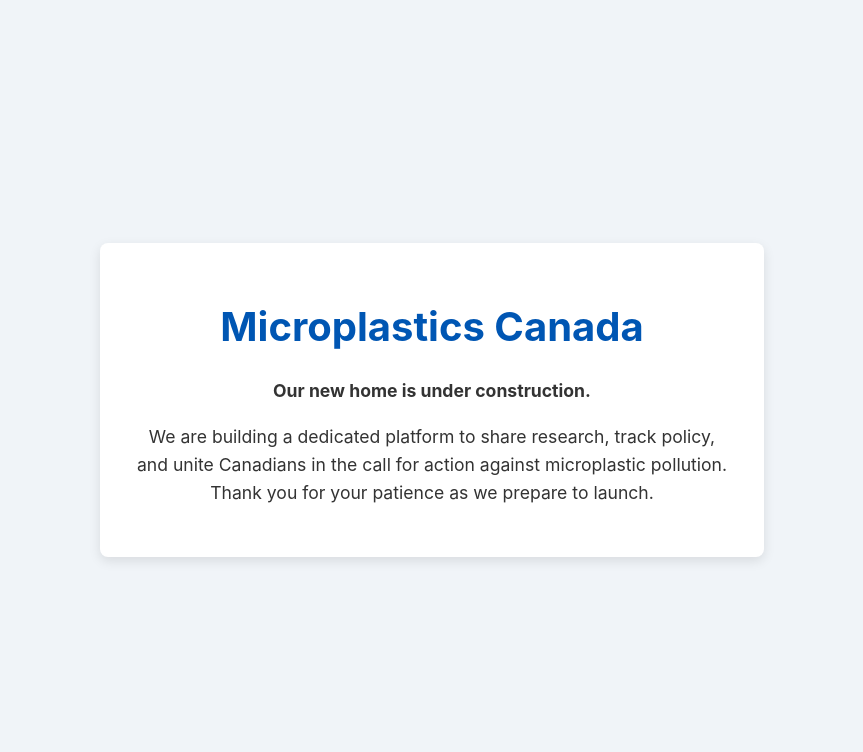
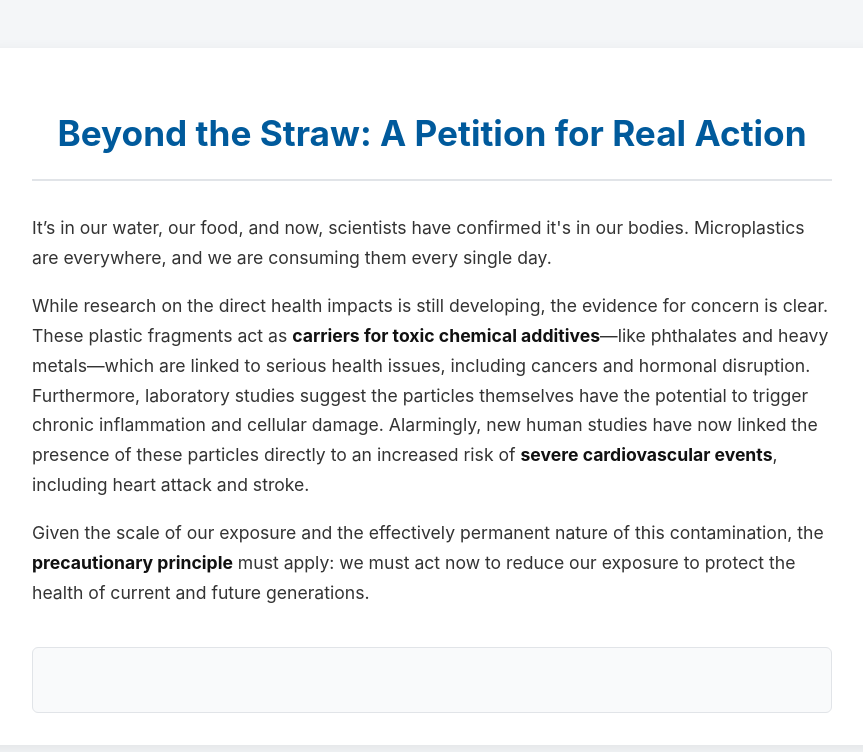
Before and after one commit to rstassen/microplasticscanada, a plain HTML site: page index.html in a window 1280 px wide. Shown: the whole page, without its empty margins (208-1071 px from the left). Drawn offline with Linux system fonts and the light colour scheme.

Commit message:
update page for petition wrapper

```diff
--- a/index.html
+++ b/index.html
@@ -3,41 +3,65 @@
 <head>
     <meta charset="UTF-8">
     <meta name="viewport" content="width=device-width, initial-scale=1.0">
-    <title>Microplastics Canada | Advocating for a Cleaner Future</title>
+    <title>Microplastics Canada | Demand Action on Plastic Pollution</title>
     <style>
         body {
             font-family: -apple-system, BlinkMacSystemFont, "Segoe UI", Roboto, Helvetica, Arial, sans-serif;
-            background-color: #f0f4f8;
+            background-color: #f4f6f8;
             color: #333;
-            display: flex;
-            justify-content: center;
-            align-items: center;
-            height: 100vh;
+            line-height: 1.7;
             margin: 0;
-            text-align: center;
+            padding: 1rem;
         }
         .container {
-            max-width: 600px;
-            padding: 2rem;
+            max-width: 800px;
+            margin: 2rem auto;
+            padding: 2rem 3rem;
             background-color: #ffffff;
             border-radius: 8px;
-            box-shadow: 0 4px 12px rgba(0,0,0,0.1);
+            box-shadow: 0 4px 15px rgba(0,0,0,0.08);
         }
         h1 {
-            color: #0056b3;
-            font-size: 2.5rem;
+            color: #005A9C; /* A serious, deep blue */
+            font-size: 2.2rem;
+            text-align: center;
+            border-bottom: 2px solid #e1e4e8;
+            padding-bottom: 1rem;
+            margin-bottom: 2rem;
         }
-        p {
+        p, li {
             font-size: 1.1rem;
-            line-height: 1.6;
+        }
+        strong {
+            color: #111;
+        }
+        .petition-wrapper {
+            margin-top: 2.5rem;
+            padding: 2rem;
+            background-color: #f9fafb;
+            border: 1px solid #e1e4e8;
+            border-radius: 6px;
         }
     </style>
 </head>
 <body>
     <div class="container">
-        <h1>Microplastics Canada</h1>
-        <p><strong>Our new home is under construction.</strong></p>
-        <p>We are building a dedicated platform to share research, track policy, and unite Canadians in the call for action against microplastic pollution. Thank you for your patience as we prepare to launch.</p>
+        <h1>Beyond the Straw: A Petition for Real Action</h1>
+
+        <main>
+            <p>
+                It’s in our water, our food, and now, scientists have confirmed it's in our bodies. Microplastics are everywhere, and we are consuming them every single day.
+            </p>
+            <p>
+                While research on the direct health impacts is still developing, the evidence for concern is clear. These plastic fragments act as <strong>carriers for toxic chemical additives</strong>—like phthalates and heavy metals—which are linked to serious health issues, including cancers and hormonal disruption. Furthermore, laboratory studies suggest the particles themselves have the potential to trigger chronic inflammation and cellular damage. Alarmingly, new human studies have now linked the presence of these particles directly to an increased risk of <strong>severe cardiovascular events</strong>, including heart attack and stroke.
+            </p>
+            <p>
+                Given the scale of our exposure and the effectively permanent nature of this contamination, the <strong>precautionary principle</strong> must apply: we must act now to reduce our exposure to protect the health of current and future generations.
+            </p>
+
+            <div class="petition-wrapper">
+                </div>
+        </main>
     </div>
 </body>
 </html>
```
